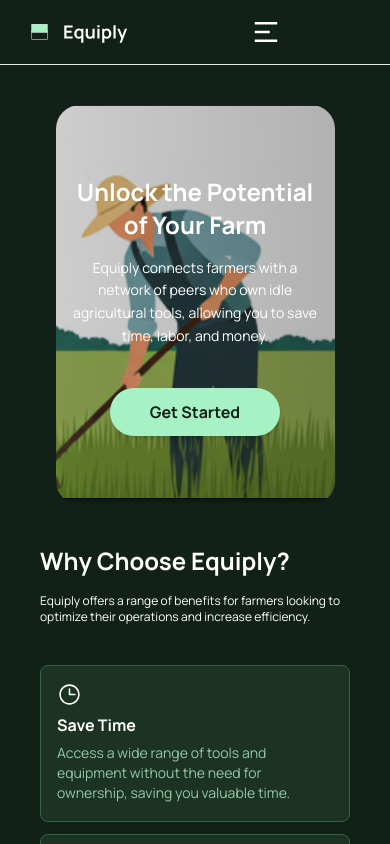
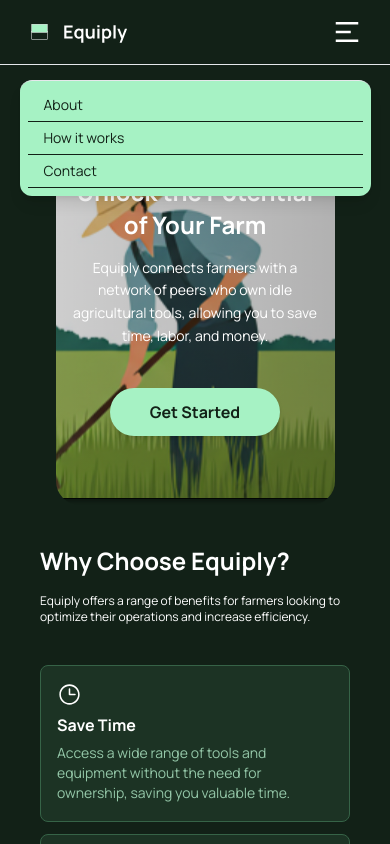
Before and after one commit to estherchinda/equiply, a Next.js app: page / in a window 390 px wide. Both pictures are taken after a click on the icon 347 px from the left and 32 px from the top of the page. Shown: the top 844 px of the page. Built offline with nearby package versions, Linux system fonts and the light colour scheme.

Commit message:
added nav on mobile

```diff
--- a/components/Navigation.tsx
+++ b/components/Navigation.tsx
@@ -30,9 +30,20 @@ export default function Navigation() {
       <RiMenu2Fill onClick={toggleMenu} className="text-white text-3xl md:hidden hover:cursor-pointer hover:text-[#A6F2C4] transition-colors duration-300" />
 
       {isMenuOpen && (
-        <section>
-
-        </section>
+        <div className="flex justify-center items-center absolute top-20 right-0 w-full">
+          <section className="bg-[#A6F2C4] w-[90%] md:hidden flex justify-start items-center p-2 border-t border-[#E5E8EB] z-10 rounded-xl shadow-lg">
+            <ul className="text-[#122117] text-sm font-light w-full">
+              {links.map((link, index) => (
+                <li
+                  key={index}
+                  className="hover:cursor-pointer hover:text-[#A6F2C4] border-b border-[#122117] py-1.5 px-4"
+                >
+                  {link}
+                </li>
+              ))}
+            </ul>
+          </section>
+        </div>
       )}
     </nav>
   );
```
